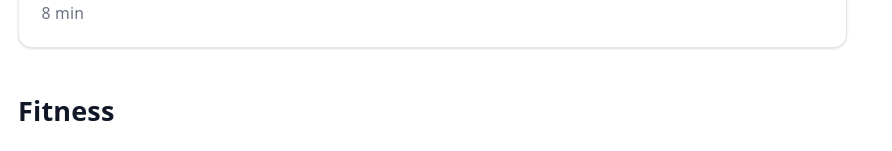
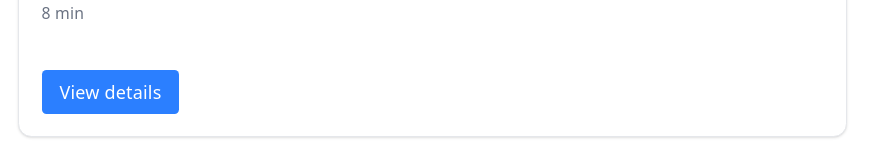
Before and after one commit to mrahman22/resource-center, a React (Vite) app: page / in a window 1280 px wide. Shown: the part 611-762 px from the top of the page, without its empty margins (0-892 px from the left). Built offline with nearby package versions, Linux system fonts and the light colour scheme.

Commit message:
adding failing test for a view our article functionality

```diff
--- a/src/components/Resources/components/ResourceCard/ResourceCard.tsx
+++ b/src/components/Resources/components/ResourceCard/ResourceCard.tsx
@@ -27,6 +27,13 @@ export const ResourceCard = ({ resource }: { resource: IResource }) => {
 
         <p className="mt-4 text-sm text-gray-500">{resource.duration} min</p>
       </div>
+      <button
+        type="button"
+        aria-label={`View ${resource.title}`}
+        className="m-5 rounded bg-blue-500 px-4 py-2 text-white hover:bg-blue-600"
+      >
+        View details
+      </button>
     </article>
   );
 };
```
Also changed, not shown: 1 other file (tests, documents, lock files or other folders).
